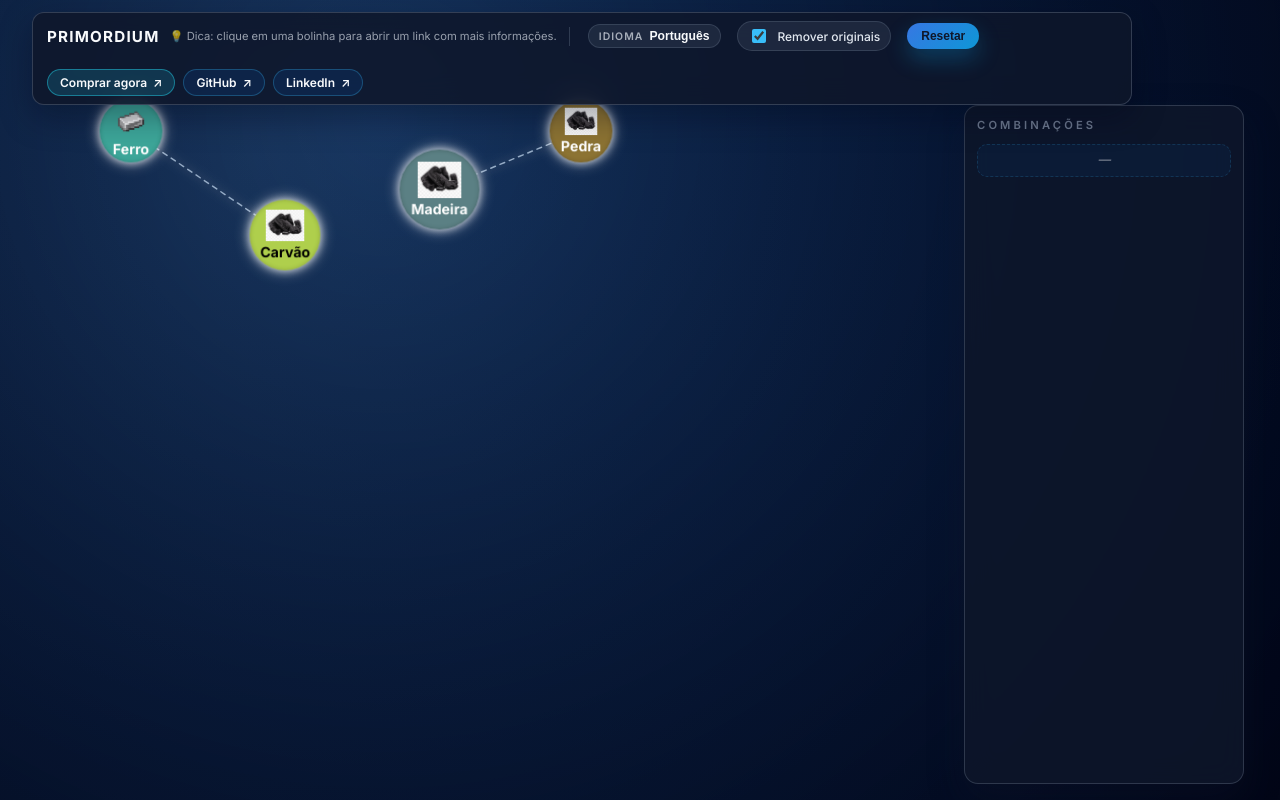
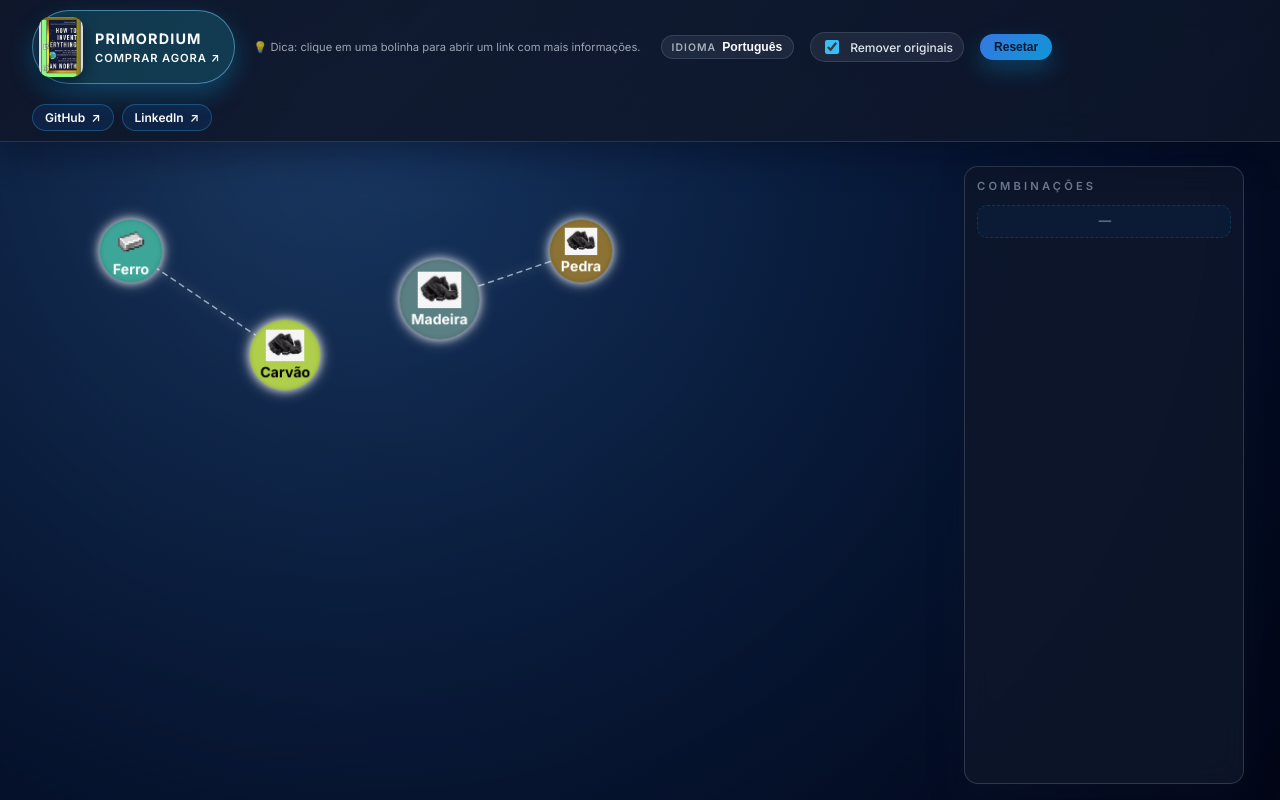
Before and after one commit to Bobagi/primordium, a React (Create React App) app: page / in a window 1280 px wide. Built offline with nearby package versions, Linux system fonts and the light colour scheme.

Commit message:
Widen HUD header and add book preview

```diff
--- a/src/App.css
+++ b/src/App.css
@@ -1,5 +1,5 @@
 :root {
-  --hud-height: 72px;
+  --hud-height: 64px;
 }
 
 .App {
@@ -12,30 +12,93 @@
 
 .hud-topbar {
   position: fixed;
-  top: calc(env(safe-area-inset-top, 0px) + 12px);
+  top: env(safe-area-inset-top, 0px);
   left: 0;
   right: 0;
   display: flex;
-  justify-content: flex-start;
-  padding: 0 clamp(12px, 3vw, 32px);
+  justify-content: center;
+  padding: 0;
   z-index: 5;
   pointer-events: none;
 }
 
 .hud-topbar__content {
-  width: min(1100px, 100%);
+  width: 100%;
   display: flex;
   align-items: center;
-  gap: clamp(8px, 2vw, 18px);
-  padding: 8px 14px;
-  background: rgba(15, 23, 42, 0.86);
-  border: 1px solid rgba(148, 163, 184, 0.28);
-  border-radius: 12px;
-  box-shadow: 0 12px 32px rgba(2, 6, 23, 0.35);
-  backdrop-filter: blur(14px);
+  justify-content: space-between;
+  gap: clamp(10px, 2vw, 20px);
+  padding: 10px clamp(16px, 3vw, 32px);
+  background: linear-gradient(135deg, rgba(15, 23, 42, 0.95), rgba(15, 23, 42, 0.75));
+  border-bottom: 1px solid rgba(148, 163, 184, 0.2);
+  box-shadow: 0 12px 32px rgba(2, 6, 23, 0.4);
+  backdrop-filter: blur(16px);
   pointer-events: auto;
   flex-wrap: wrap;
-  margin-right: auto;
+}
+
+.hud-topbar__brand {
+  display: inline-flex;
+  align-items: center;
+  gap: clamp(10px, 2vw, 18px);
+  flex: 0 0 auto;
+}
+
+.hud-topbar__book {
+  display: inline-flex;
+  align-items: center;
+  gap: 12px;
+  padding: 6px 14px 6px 6px;
+  border-radius: 999px;
+  text-decoration: none;
+  background: rgba(34, 211, 238, 0.18);
+  border: 1px solid rgba(125, 211, 252, 0.5);
+  box-shadow: 0 10px 24px rgba(14, 165, 233, 0.3);
+  transition: transform 0.2s ease, box-shadow 0.2s ease, border-color 0.2s ease;
+}
+
+.hud-topbar__book:hover {
+  transform: translateY(-1px);
+  border-color: rgba(125, 211, 252, 0.8);
+  box-shadow: 0 16px 30px rgba(14, 165, 233, 0.38);
+}
+
+.hud-topbar__book-art {
+  width: 44px;
+  height: 60px;
+  object-fit: cover;
+  border-radius: 10px;
+  box-shadow: 0 6px 16px rgba(2, 6, 23, 0.5);
+}
+
+.hud-topbar__brand-copy {
+  display: flex;
+  flex-direction: column;
+  gap: 4px;
+  color: #f8fafc;
+}
+
+.hud-topbar__logo {
+  font-size: 0.9rem;
+  font-weight: 700;
+  text-transform: uppercase;
+  letter-spacing: 0.08em;
+}
+
+.hud-topbar__book-cta {
+  display: inline-flex;
+  align-items: center;
+  gap: 4px;
+  font-size: 0.7rem;
+  font-weight: 600;
+  letter-spacing: 0.08em;
+  text-transform: uppercase;
+}
+
+.hud-topbar__tip {
+  font-size: 0.7rem;
+  color: rgba(226, 232, 240, 0.68);
+  white-space: nowrap;
 }
 
 .hud-topbar__group {
@@ -43,27 +106,6 @@
   align-items: center;
   gap: clamp(8px, 1.4vw, 16px);
   flex-wrap: wrap;
-}
-
-.hud-topbar__brand {
-  flex: 0 0 auto;
-  gap: 10px;
-  padding-right: clamp(4px, 1vw, 12px);
-  border-right: 1px solid rgba(148, 163, 184, 0.25);
-}
-
-.hud-topbar__logo {
-  font-size: 0.95rem;
-  font-weight: 700;
-  text-transform: uppercase;
-  letter-spacing: 0.08em;
-  color: #f8fafc;
-}
-
-.hud-topbar__tip {
-  font-size: 0.7rem;
-  color: rgba(226, 232, 240, 0.65);
-  white-space: nowrap;
 }
 
 .hud-topbar__controls {
@@ -177,15 +219,9 @@
   box-shadow: 0 12px 26px rgba(59, 130, 246, 0.25);
 }
 
-.hud-topbar__book {
-  background: rgba(34, 211, 238, 0.16);
-  border-color: rgba(34, 211, 238, 0.45);
-  color: #f8fafc;
-}
-
 .activity-sidebar {
   position: fixed;
-  top: calc(env(safe-area-inset-top, 0px) + 12px + var(--hud-height, 72px));
+  top: calc(env(safe-area-inset-top, 0px) + var(--hud-height, 64px) + 24px);
   right: clamp(12px, 3vw, 36px);
   bottom: calc(env(safe-area-inset-bottom, 0px) + 16px);
   width: min(280px, calc(100vw - 24px));
@@ -255,7 +291,7 @@
   }
 
   .hud-topbar__brand {
-    border-right: none;
+    flex: 1 1 100%;
   }
 }
 
@@ -276,6 +312,15 @@
 @media (max-width: 600px) {
   .hud-topbar__content {
     padding: 10px 12px;
+  }
+
+  .hud-topbar__book {
+    padding: 4px 10px 4px 4px;
+  }
+
+  .hud-topbar__book-art {
+    width: 36px;
+    height: 48px;
   }
 
   .hud-topbar__group {
--- a/src/App.js
+++ b/src/App.js
@@ -251,8 +251,26 @@ export default function App() {
 
       <header className="hud-topbar" aria-label={t("controlsTitle")}>
         <div ref={headerRef} className="hud-topbar__content">
-          <div className="hud-topbar__group hud-topbar__brand">
-            <span className="hud-topbar__logo">Primordium</span>
+          <div className="hud-topbar__brand">
+            <a
+              className="hud-topbar__book"
+              href={t("bookLink")}
+              target="_blank"
+              rel="noopener noreferrer"
+            >
+              <img
+                className="hud-topbar__book-art"
+                src="/img/book/book_cover.jpg"
+                alt={t("bookTooltip")}
+              />
+              <div className="hud-topbar__brand-copy">
+                <span className="hud-topbar__logo">Primordium</span>
+                <span className="hud-topbar__book-cta">
+                  {t("buyNow")}
+                  <span aria-hidden="true">↗</span>
+                </span>
+              </div>
+            </a>
             <span className="hud-topbar__tip">{t("tipClick")}</span>
           </div>
           <div className="hud-topbar__group hud-topbar__controls">
@@ -280,15 +298,6 @@ export default function App() {
             </button>
           </div>
           <div className="hud-topbar__group hud-topbar__links">
-            <a
-              className="hud-topbar__link hud-topbar__book"
-              href={t("bookLink")}
-              target="_blank"
-              rel="noopener noreferrer"
-            >
-              {t("buyNow")}
-              <span aria-hidden="true">↗</span>
-            </a>
             <a
               className="hud-topbar__link"
               href="https://github.com/Bobagi/primordium"
--- a/src/data/elements.js
+++ b/src/data/elements.js
@@ -2,25 +2,25 @@ export const initialElements = [
   {
     id: "iron",
     x: 100,
-    y: 100,
+    y: 220,
     image: "/img/iron.png",
   },
   {
     id: "carbon",
     x: 250,
-    y: 200,
+    y: 320,
     image: "/img/carbon.png",
   },
   {
     id: "wood",
     x: 400,
-    y: 150,
+    y: 260,
     image: "/img/carbon.png",
   },
   {
     id: "stone",
     x: 550,
-    y: 100,
+    y: 220,
     image: "/img/carbon.png",
   },
 ];
```
